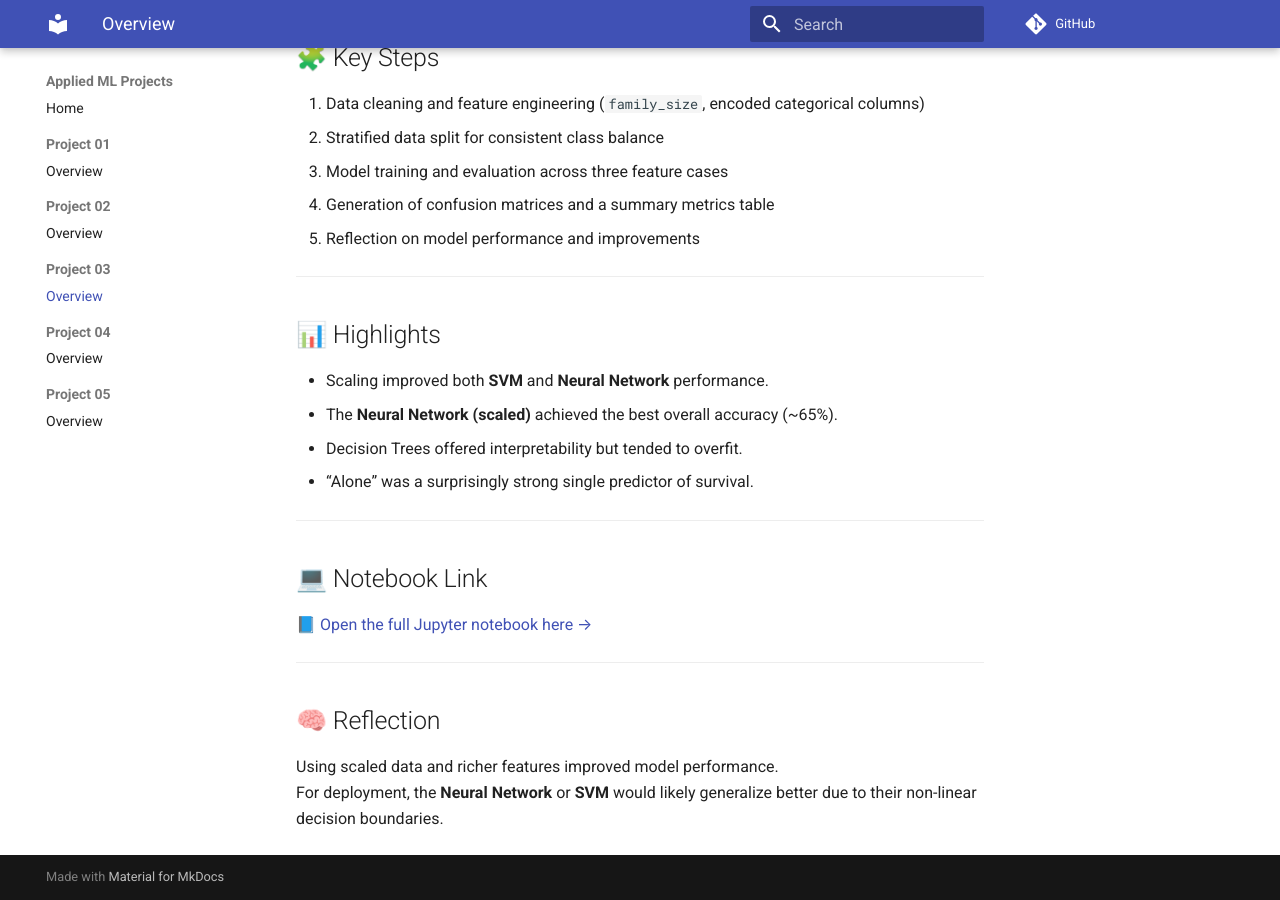
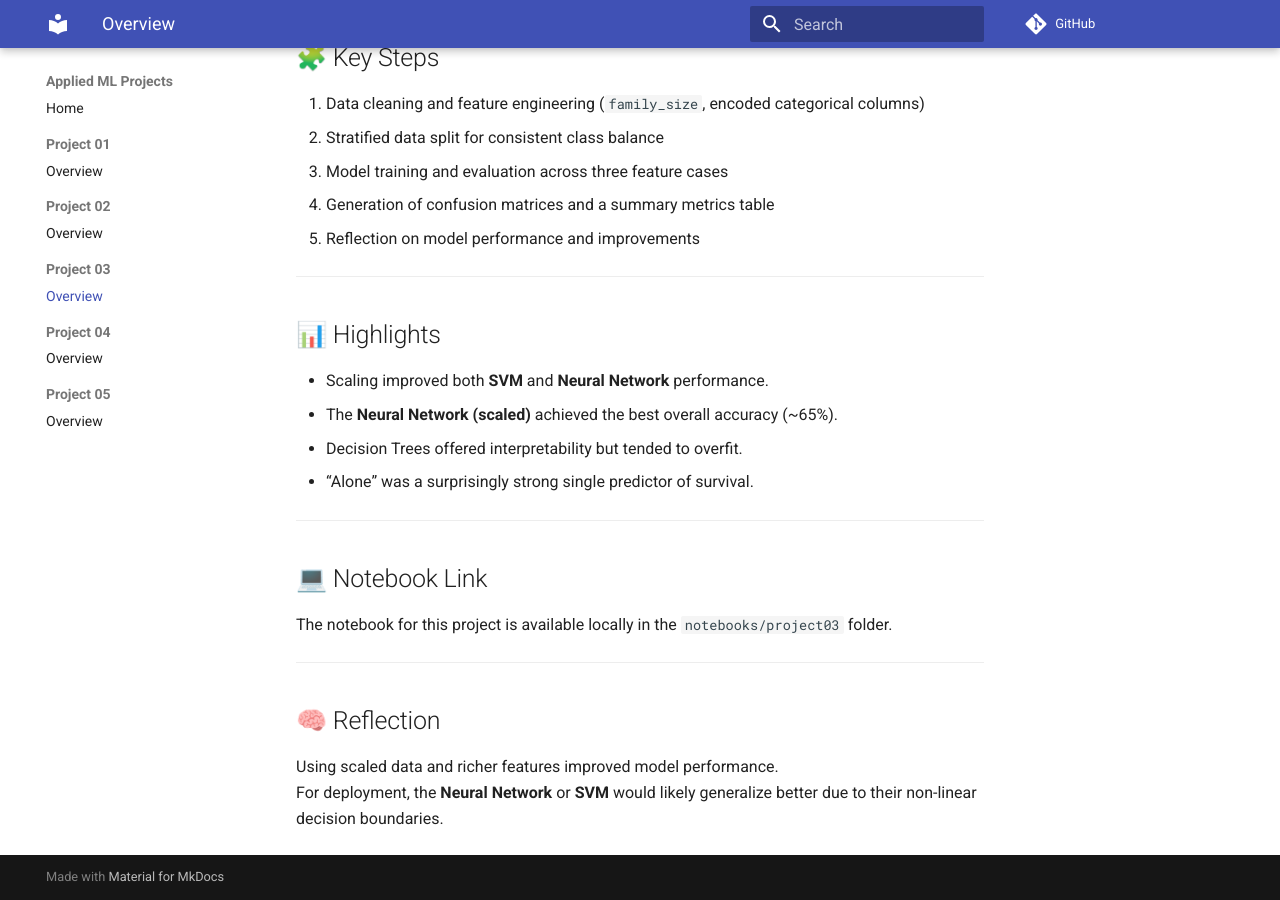
Before and after one commit to teflxndxn/applied-ml-blessing, an MkDocs documentation site: the page built from docs/project03/README.md, in a window 1280 px wide and 900 px high, scrolled down 1171 px. Built offline with MkDocs 1.6.1 and Material for MkDocs 9.7.7, drawn with Linux system fonts in a browser that asks for light colours; comment, search, counter and statistics services are not loaded.

Commit message:
Fix broken notebook link for project03

```diff
--- a/docs/project03/README.md
+++ b/docs/project03/README.md
@@ -52,9 +52,12 @@ Each model was trained and tested using a **stratified train/test split** for fa
 
 ---
 
+
+
 ## 💻 Notebook Link
 
-📘 [Open the full Jupyter notebook here →](../../notebooks/project03/ml03_blessingaganaga.ipynb)
+The notebook for this project is available locally in the `notebooks/project03` folder.
+
 
 ---
 
```
